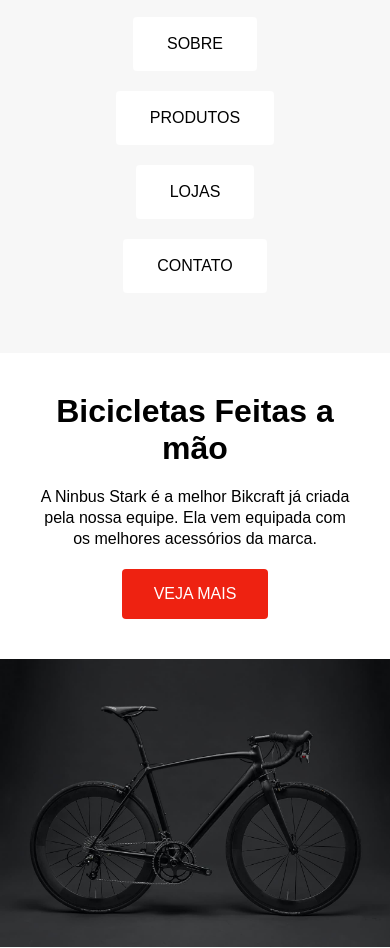
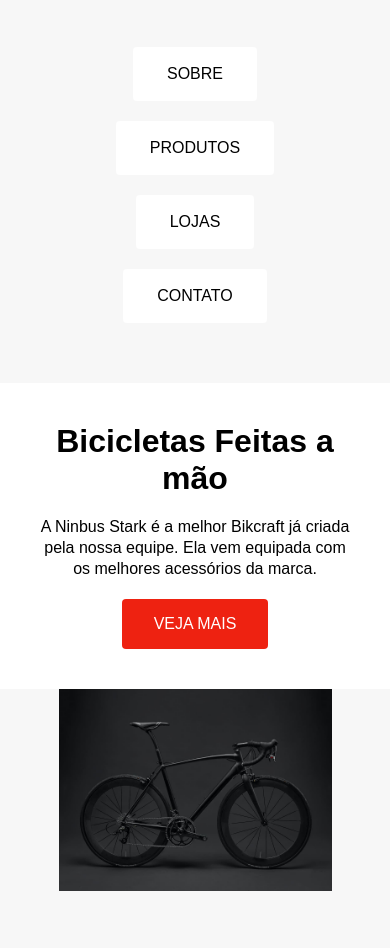
Before and after one commit to brunojesus07/Bikcraft, a plain HTML site: page index.html in a window 390 px wide. Shown: the part 110-1058 px from the top of the page. Drawn offline with Linux system fonts and the light colour scheme.

Commit message:
style.css
melhorando responsivo

```diff
--- a/style.css
+++ b/style.css
@@ -3,7 +3,7 @@ body {
   margin: 0px;
   display: grid;
   justify-items: center;
-  margin-top: 60px;
+  margin-top: 40px;
   background-color: #f7f7f7;
 }
 
@@ -177,6 +177,15 @@ ul li:nth-child(odd) {
   .subtitulo {
     font-size: 2.9rem;
   }
+  .cover img {
+    width: 80%;
+    margin-left: auto ;
+    margin-right: auto;
+  }
+  .nav {
+    margin-top: 30px;
+  }
+
 }
 
 @media (max-width: 400px) {
@@ -186,4 +195,9 @@ ul li:nth-child(odd) {
   p {
     font-size: 1rem;
   }
+  .cover img {
+    width: 70%;
+    margin-left: auto ;
+    margin-right: auto;
+  }
 }
```
